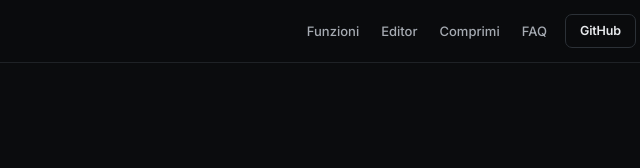
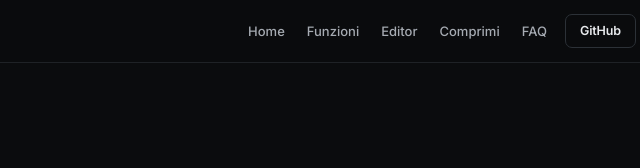
Before and after one commit to Molinays/MoliDownloader, an Electron app: page site/index.html in a window 1360 px wide. Shown: the top 168 px of the page, 576-1216 px from the left. Drawn offline with Linux system fonts and the light colour scheme; no server answers.

Commit message:
Add files via upload

```diff
--- a/site/index.html
+++ b/site/index.html
@@ -25,6 +25,7 @@
         <span class="brand-name">MoliDowloader</span>
       </a>
       <nav class="nav" aria-label="Principale">
+		<a href=https://molinays.github.io/>Home</a>
         <a href="#funzioni">Funzioni</a>
         <a href="#editor">Editor</a>
         <a href="#comprimi">Comprimi</a>
```
